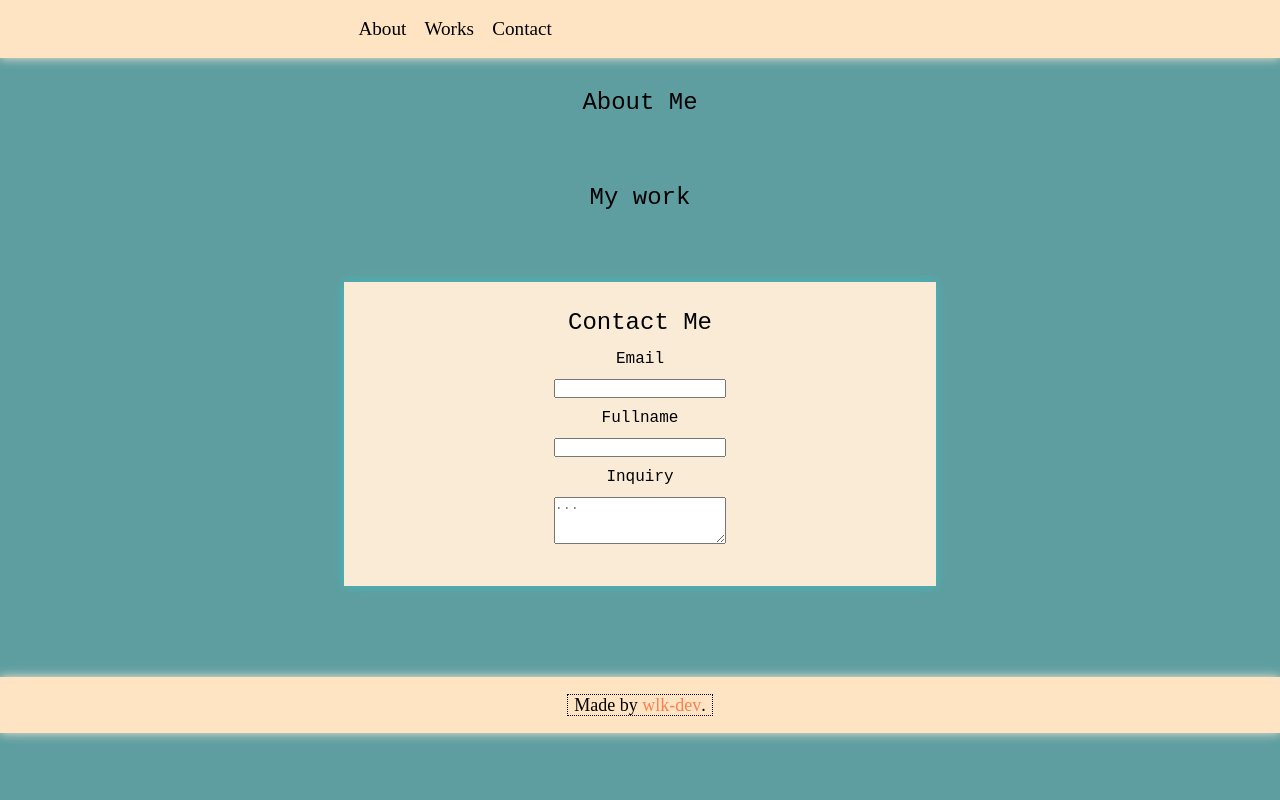
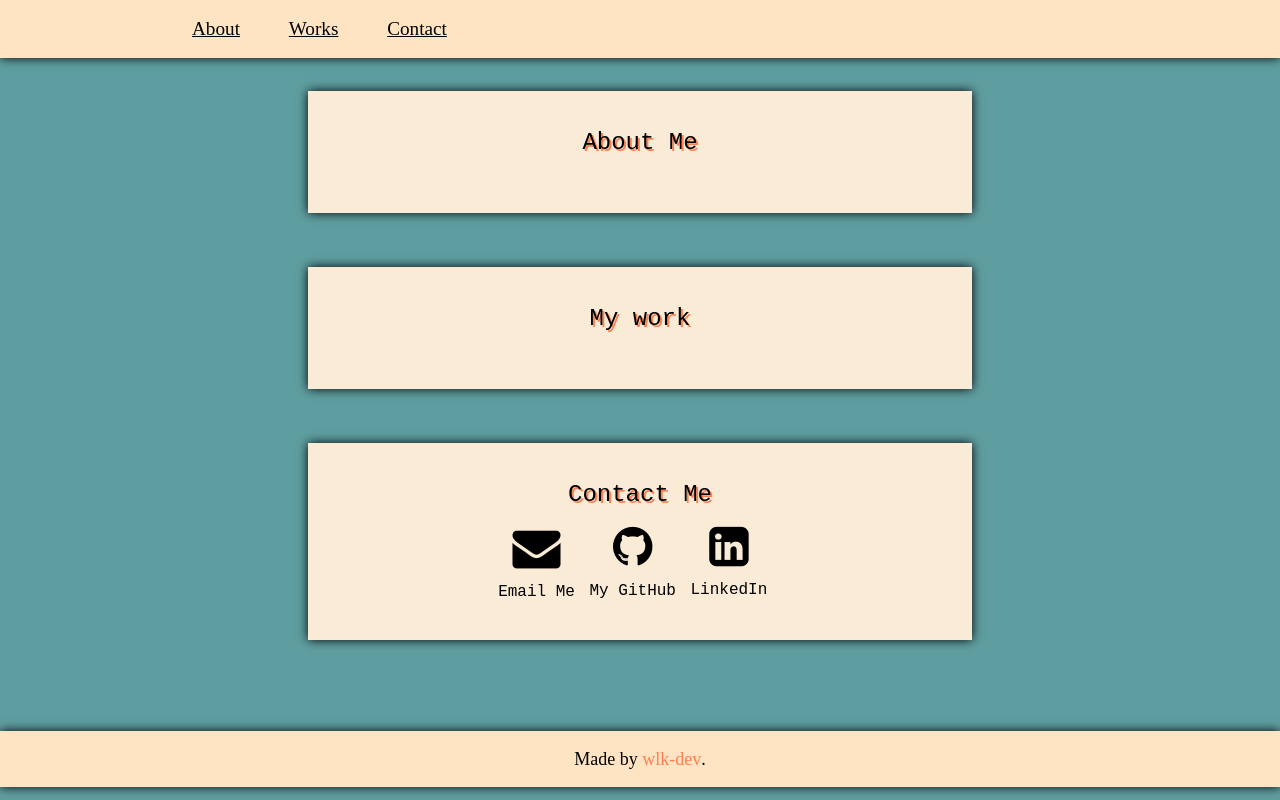
Before and after one commit to wlk-dev/portfolio, a plain HTML site: page index.html in a window 1280 px wide. Drawn offline with Linux system fonts and the light colour scheme.

Commit message:
re-worked contact section

```diff
--- a/assets/css/style.css
+++ b/assets/css/style.css
@@ -8,16 +8,21 @@
 header {
     position: fixed;
     width: 100%;
-    padding: 1.5% 28%;
+    padding: 1.5% 15%;
     background-color: bisque;
-    box-shadow: 0 0 10px antiquewhite;
+    box-shadow: 0 0 10px black;
 }
 
 header nav a {
-    margin-right: 2.5%;
+    margin-right: 5%;
     font-size: larger;
-    text-decoration: none;
-    color: black;
+    text-decoration: underline;
+    color: black
+}
+
+header nav a:hover {
+    color: coral;
+    text-decoration: overline;
 }
 
 body {
@@ -34,6 +39,8 @@ main {
 h2.main-header {
     font-size: x-large;
     margin-bottom: 3%;
+    text-shadow: 2px 2px coral
+    /* text-decoration: underline; */
 }
 
 section {
@@ -43,10 +50,41 @@ section {
     text-align: center;
 }
 
+div.card-holder {
+    display: flex;
+    flex-direction: row;
+    justify-content: center;
+}
+
 section.content {
-    margin: 3% 0;
-    padding: 0 17%;
+    margin: 3% 13%;
+}
 
+section.about, section.work, section.contact {
+    padding: 4.5%;
+    box-shadow: 0 0 10px black;
+    background-color:antiquewhite
+}
+
+div.contact-card {
+    padding-right: 2.5%;
+}
+
+div.contact-card a {
+    display: flex;
+    flex-direction: column;
+    text-decoration: none;
+    color: black;
+}
+
+div.contact-card a i {
+    margin-bottom: 15%;
+    color: black;
+}
+
+div.contact-card a:hover, div.contact-card a i:hover {
+    text-decoration: none;
+    color:coral
 }
 
 section.form-entry {
@@ -56,26 +94,6 @@ section.form-entry {
 
 }
 
-form {
-    padding: 5%;
-    box-shadow: 0 0 10px rgb(61, 188, 192);
-    text-align: center;
-    background-color:antiquewhite
-}
-
-input, textarea {
-    margin: 2.5% 32%;
-}
-
-textarea {
-    max-width: fit-content;
-
-}
-
-/* textarea {
-    margin: 2.5% 20%;
-} */
-
 
 /* Footer Styling */
 
@@ -83,14 +101,13 @@ footer {
     text-align: center;
     padding-top: 1.5%;
     padding-bottom: 1.5%;
-    box-shadow: 0 0 10px antiquewhite;
+    box-shadow: 0 0 10px black;
     background-color: bisque;
 }
 
 footer h2 {
     display: inline;
     font-size: 18px;
-    border: 1px dotted black;
     padding: 0 .5%;
 }
 
@@ -99,6 +116,10 @@ footer h2 a {
     color: black;
 }
 
+footer h2 a:hover {
+    color: coral;
+}
+
 #dev-name {
     color:coral;
     font-weight: 500;
--- a/index.html
+++ b/index.html
@@ -1,11 +1,12 @@
 <!DOCTYPE html>
 <html lang="en">
 <head>
-    <meta charset="UTF-8">
-    <meta http-equiv="X-UA-Compatible" content="IE=edge">
-    <meta name="viewport" content="width=device-width, initial-scale=1.0">
-    <link rel="stylesheet" href="assets/css/reset.css">
-    <link rel="stylesheet" href="assets/css/style.css">
+    <meta charset="UTF-8" />
+    <meta http-equiv="X-UA-Compatible" content="IE=edge" />
+    <meta name="viewport" content="width=device-width, initial-scale=1.0" />
+    <link rel="stylesheet" href="assets/css/reset.css" />
+    <link rel="stylesheet" href="assets/css/style.css" />
+    <link rel="stylesheet" href="https://cdnjs.cloudflare.com/ajax/libs/font-awesome/4.7.0/css/font-awesome.min.css" />
     <title>Document</title>
 </head>
 <body>
@@ -18,34 +19,41 @@
     </header>
 
     <main>
-        <section class="content about">
+        <section id="about" class="content about">
             <h2 class="main-header">About Me</h2>
         </section>
 
-        <section class="content works">
+        <section id="work" class="content work">
             <h2 class="main-header">My work</h2>
+
+
         </section>
 
-        <section class="content">
-            <form action="" id="contact">
-                <h2 class="main-header">Contact Me</h2>
+        <section id="contact" class="content contact">
+            <h2 class="main-header">Contact Me</h2>
 
-                <section class="form-entry">
-                    <label>Email</label>
-                    <input type="email" required />
-                </section>
+            <div class="card-holder">
+                <div class="contact-card">
+                    <a href="mailto:william.koelling@gmail.com">
+                        <i class="fa fa-envelope" style="font-size: 48px;"></i>
+                        <label>Email Me</label>
+                    </a>
+                </div>
 
-                <section class="form-entry">
-                    <label>Fullname</label>
-                    <input type="text" required />
-                </section>
+                <div class="contact-card">
+                    <a href="https://github.com/wlk-dev" target="_blank">
+                        <i class="fa fa-github" style="font-size: 46px;"></i>
+                        <label>My GitHub</label>
+                    </a>
+                </div>
 
-                <section class="form-entry">
-                    <label for="inquiries">Inquiry</label>
-                    <textarea name="" id="inquiries" cols="30" rows="3" placeholder="..."></textarea>
-                </section>
-
-            </form>
+                <div class="contact-card">
+                    <a href="">
+                        <i class="fa fa-linkedin-square" style="font-size: 46px"></i>
+                        <label for="">LinkedIn</label>
+                    </a>
+                </div>
+            </div>
 
         </section>
     </main>
```
